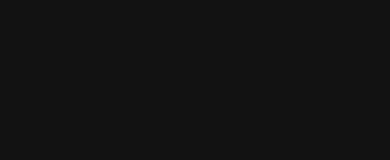
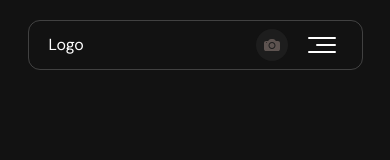
Before and after one commit to Ronddaa/project-oduvanchiki, a website built with Vite: page src/index.html in a window 390 px wide. Built offline with nearby package versions, Linux system fonts and the light colour scheme.

Commit message:
header phone markup

```diff
--- a/src/css/header.css
+++ b/src/css/header.css
@@ -1,21 +1,54 @@
 .header {
   padding: 20px 0;
 }
-
-.nav-list {
+.container {
+}
+.header-wrap {
+  border: 1px solid rgba(255, 255, 255, 0.2);
+  border-radius: 12px;
+  height: 50px;
   display: flex;
   align-items: center;
-  justify-content: flex-end;
-  gap: 40px;
+  justify-content: space-between;
+  padding: 0 20px;
+}
+.header-logo {
+}
+.header-button-wrap {
+  display: flex;
+  gap: 14px;
+}
+.header-sign-up {
+  border-radius: 50%;
+  background-color: #1d1d1d;
+  width: 32px;
+  height: 32px;
+  display: flex;
+  align-items: center;
+  justify-content: center;
+}
+.header-sign-up-icon {
+  fill: rgba(190, 166, 158, 0.4);
 }
 
-.nav-link {
-  font-weight: 500;
-  letter-spacing: 0.02em;
-  line-height: 1.5;
+.header-sign-up:active .header-sign-up-icon {
+  fill: rgba(190, 166, 158, 1);
 }
-
-.nav-link:hover,
-.nav-link:focus {
-  color: #747bff;
+.header-burger {
+  border: none;
+  background-color: transparent;
+  display: flex;
+  flex-direction: column;
+  justify-content: center;
+  align-items: flex-end;
+  gap: 5px;
 }
+.strip {
+  width: 28px;
+  background-color: rgba(255, 255, 255, 1);
+  border-radius: 5px;
+  height: 2px;
+}
+.strip-center {
+  width: 20px;
+}
--- a/src/partials/header.html
+++ b/src/partials/header.html
@@ -1 +1,18 @@
 <!-- Snuff-->
+<header class="header">
+  <div class="container">
+    <div class="header-wrap">
+      <a href="/" class="header-logo">Logo</a>
+      <div class="header-button-wrap">
+        <a href="#" class="header-sign-up"
+          ><svg class="header-sign-up-icon" width="16" height="16">
+            <use href="./img/icons.svg#icon-camera"></use></svg></a
+        ><button type="button" class="header-burger">
+          <div class="strip"></div>
+          <div class="strip strip-center"></div>
+          <div class="strip"></div>
+        </button>
+      </div>
+    </div>
+  </div>
+</header>
```
Also changed, not shown: src/img/background-grid.png (added), src/partials/hero.html (line endings or trailing spaces).
